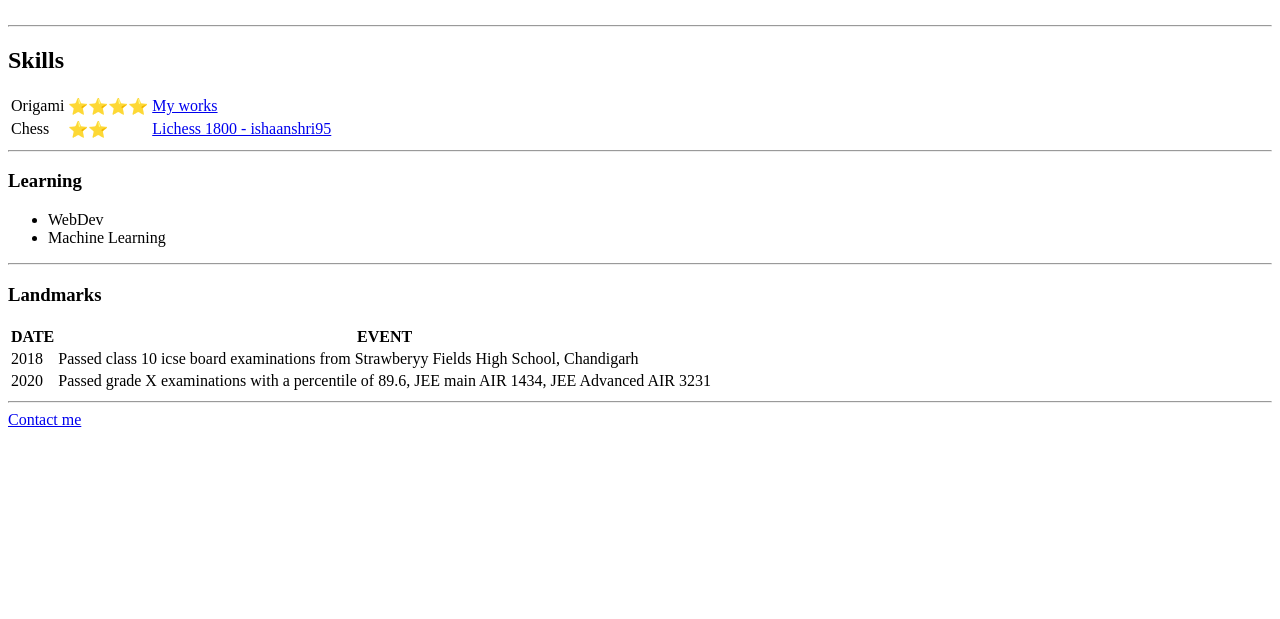
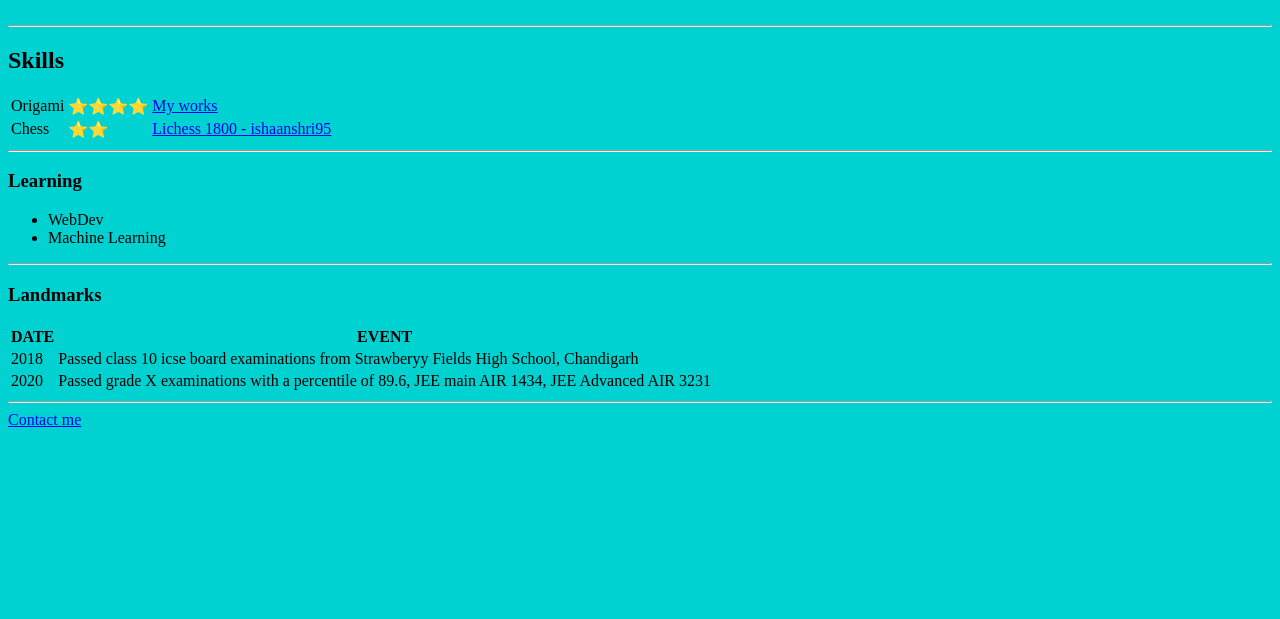
Before and after one commit to shrivastava95/portfolio, a plain HTML site: page docs/index.html in a window 1280 px wide. Shown: the part 181-800 px from the top of the page. Drawn offline with Linux system fonts and the light colour scheme.

Commit message:
Update index.html

```diff
--- a/docs/index.html
+++ b/docs/index.html
@@ -5,7 +5,7 @@
         <meta charset="utf-8">
         <title>ishaanshri95's Personal Website</title>
     </head>
-    <body>
+    <body style="background-color: #00D2D2;">
         <table cellspacing="20">
             <tr>
                 <td>
```
